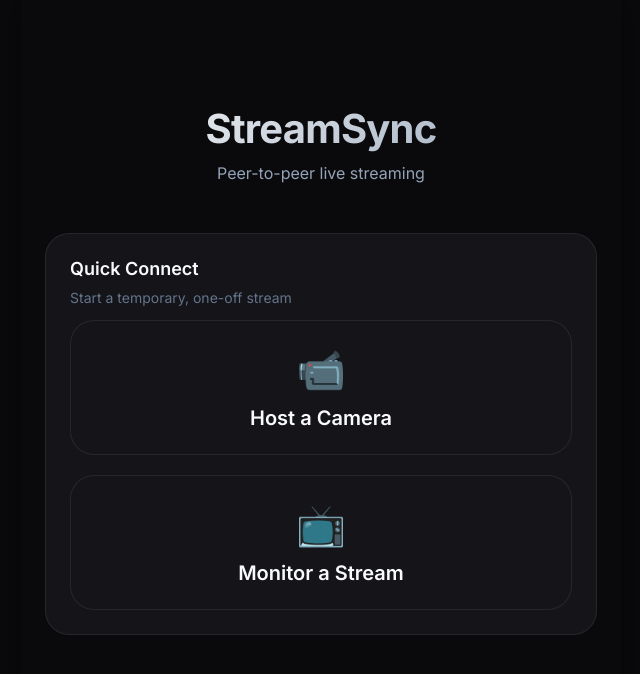
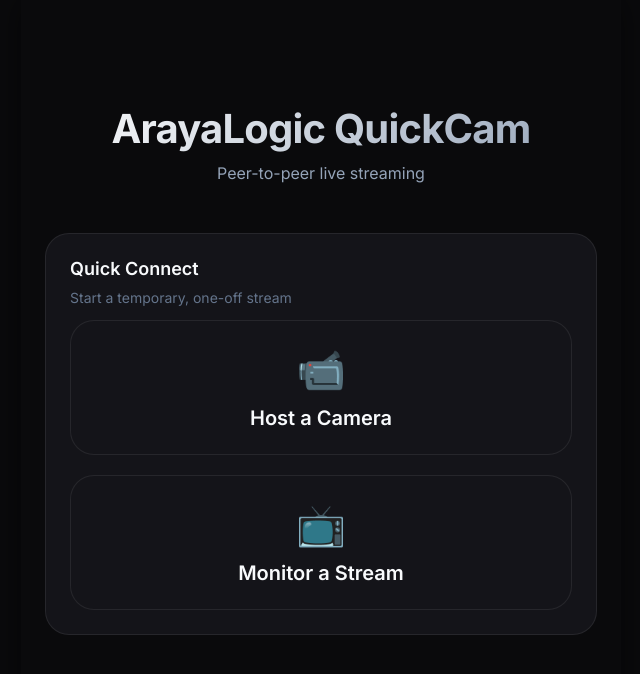
Before and after one commit to caraya10/joint_cam, a website: page public/index.html in a window 1280 px wide. Shown: the whole page, without its empty margins (319-959 px from the left). Drawn offline with nearby package versions, Linux system fonts and the light colour scheme; no server answers.

Commit message:
Rebrand to quickcam

```diff
--- a/package.json
+++ b/package.json
@@ -1,7 +1,7 @@
 {
-  "name": "webrtc-streamer",
+  "name": "arayalogic-quickcam",
   "version": "1.0.0",
-  "description": "",
+  "description": "ArayaLogic QuickCam - Peer-to-peer live streaming",
   "main": "index.js",
   "scripts": {
     "test": "echo \"Error: no test specified\" && exit 1"
--- a/public/css/style.css
+++ b/public/css/style.css
@@ -1,5 +1,5 @@
 /*
- * StreamSync - Premium Dark Mode Web App Styles
+ * ArayaLogic QuickCam - Premium Dark Mode Web App Styles
  */
 
 /* ================== CSS Variables ================== */
--- a/public/index.html
+++ b/public/index.html
@@ -4,7 +4,7 @@
 <head>
     <meta charset="UTF-8">
     <meta name="viewport" content="width=device-width, initial-scale=1.0, maximum-scale=1.0, user-scalable=no">
-    <title>StreamSync - WebRTC Live</title>
+    <title>ArayaLogic QuickCam - WebRTC Live</title>
     <!-- Google Fonts: Inter -->
     <link href="https://fonts.googleapis.com/css2?family=Inter:wght@400;500;600;700&display=swap" rel="stylesheet">
     <!-- Main Style -->
@@ -18,7 +18,7 @@
         <!-- view: home -->
         <main id="view-home" class="view active">
             <header class="hero-header">
-                <h1>StreamSync</h1>
+                <h1>ArayaLogic QuickCam</h1>
                 <p>Peer-to-peer live streaming</p>
             </header>
 
--- a/public/js/app.js
+++ b/public/js/app.js
@@ -1,4 +1,4 @@
-// StreamSync - WebRTC & App Logic
+// ArayaLogic QuickCam - WebRTC & App Logic
 
 const socket = io();
 
@@ -413,7 +413,7 @@
             await pc.setLocalDescription(offer);
             socket.emit('offer', offer, currentRoomId, monitorId);
         } catch (err) {
-            console.error("Failed to establish connection:", err);
+            console.error("ArayaLogic QuickCam: Socket connection error", err);
         }
     }
 });
```
